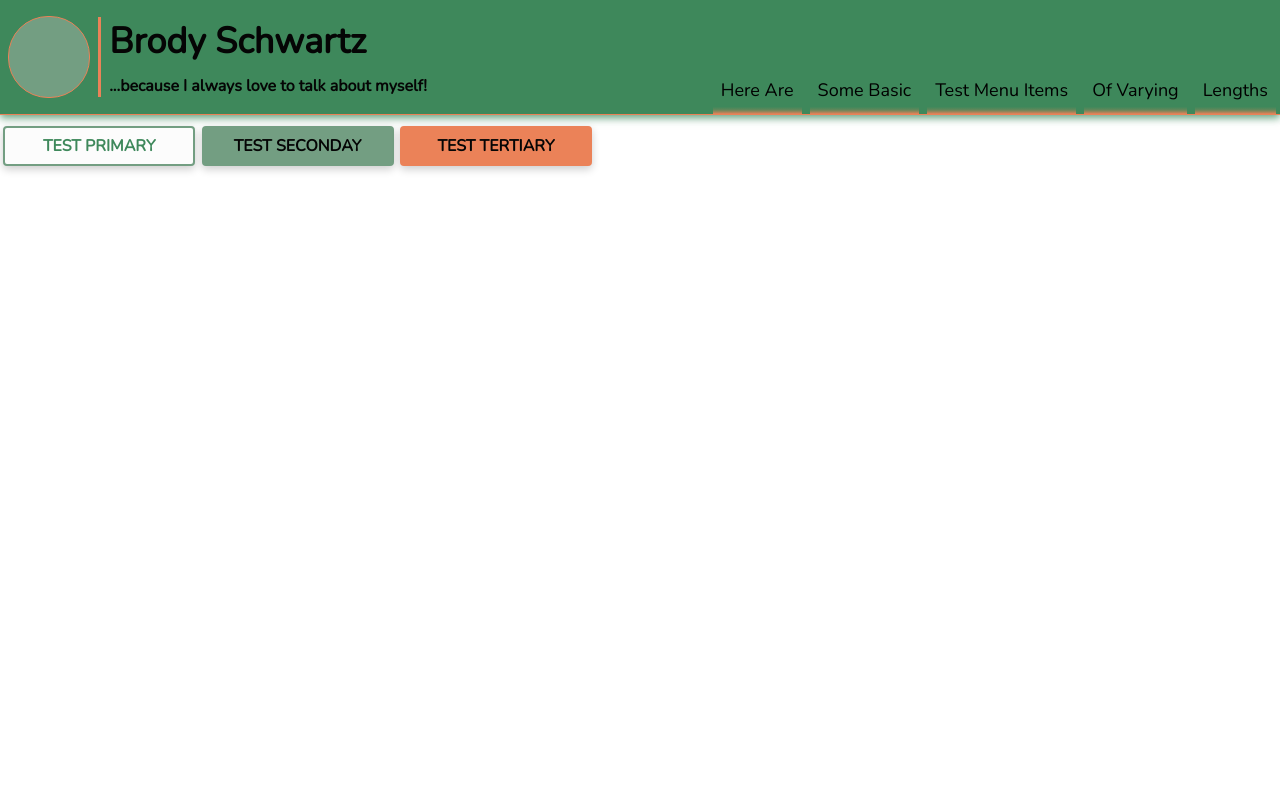
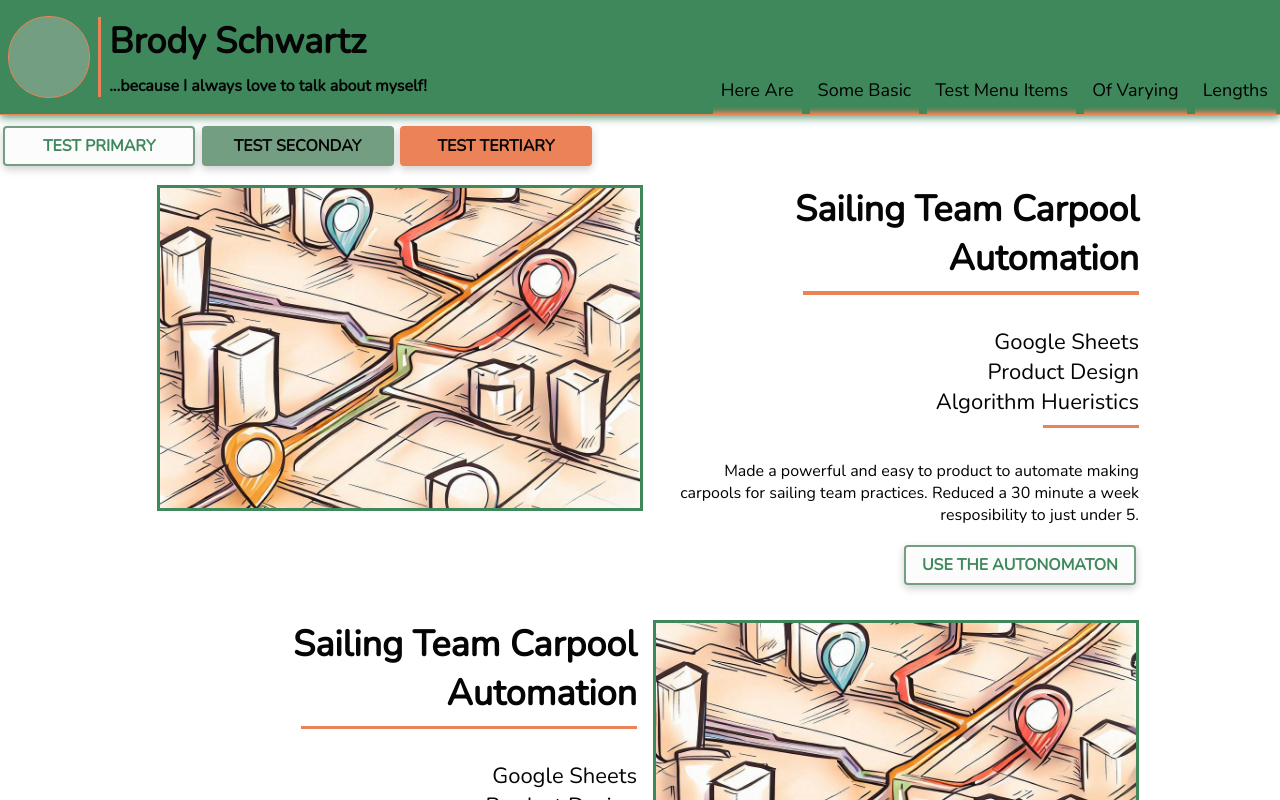
Before and after one commit to brodyschwar/brodyschwar.github.io, a React (Create React App) app: page / in a window 1280 px wide. Shown: the top 800 px of the page. Built offline with nearby package versions, Linux system fonts and the light colour scheme.

Commit message:
finished first draft of project cards

```diff
--- a/src/App.tsx
+++ b/src/App.tsx
@@ -2,6 +2,8 @@ import React from 'react';
 import SquareButton from './components/buttons/SquareButton';
 import './App.css';
 import Header from './components/header';
+import ProjectCard from './components/projectCard';
+import { CAR_POOL_PROJECT } from './data/projects';
 
 function App() {
   return (
@@ -11,6 +13,8 @@ function App() {
       <SquareButton primary>Test Primary</SquareButton>
       <SquareButton secondary>Test Seconday</SquareButton>
       <SquareButton tertiary>Test Tertiary</SquareButton>
+      <ProjectCard {...CAR_POOL_PROJECT}/>
+      <ProjectCard reverse {...CAR_POOL_PROJECT}/>
     </div>
     </>
   );
--- a/src/components/buttons/SquareButton/index.tsx
+++ b/src/components/buttons/SquareButton/index.tsx
@@ -57,10 +57,10 @@ const buttonStyle: ButtonStyles = {
 
 
 const StyledButton = styled.button<StyledButtonProps>`
-    padding: 0.2rem;
+    padding: 0.1rem 1rem;
     margin: 0.2rem;
     height: 2.5rem;
-    width: 12rem;
+    min-width: 12rem;
     background-color: ${ (props) => buttonStyle[props.type]['backgroundColor'] };
     color: ${ (props) => buttonStyle[props.type]['textColor'] };
     border: 2px solid ${ (props) => buttonStyle[props.type]['borderColor'] };
--- /dev/null
+++ b/src/components/projectCard/index.tsx
@@ -0,0 +1,107 @@
+import React from 'react';
+import { styled } from 'styled-components';
+import { lightTheme, screenSize } from '../../themes/themes';
+import ProjectImage from './projectImage';
+import SquareButton from '../buttons/SquareButton';
+import { ImageProps } from '../../data/types';
+
+export interface ProjectCardProps {
+    reverse?: boolean,
+    projectTitle: string,
+    skills: string[],
+    description: string,
+    buttonLabel: string,
+    img: ImageProps
+}
+
+const Wrapper = styled.div<{ $isreverse: boolean }>`
+    display: flex;
+    justify-content: center;
+    width: 100%;
+    padding: 0.5rem;
+
+    @media (max-width: ${ screenSize.medium }) {
+        flex-direction: ${ props => props.$isreverse ? 'column-reverse' : 'column'};
+        align-items: center;
+    }
+`
+
+const CardTitle = styled.h4`
+    font-family: ${ lightTheme.primaryFont };
+    font-weight: 800;
+    font-size: 36px;
+    color: ${ lightTheme.textColor };
+    margin: 0;
+    text-align: right;
+
+    @media (max-width: ${ screenSize.small }) {
+        font-size: 30px;
+    }
+`
+
+const SkillTag = styled.h6`
+    font-family: ${ lightTheme.primaryFont };
+    font-size: 22px;
+    font-weight: 200;
+    margin: 0;
+    color: ${ lightTheme.textColor };
+
+    @media (max-width: ${ screenSize.small }) {
+        font-size: 18px;
+    }
+`
+
+const InfoSection = styled.div`
+    display: flex;
+    width: 100%;
+    max-width: 30rem;
+    flex-direction: column;
+    align-items: flex-end;
+    padding: 0;
+    margin: 0.5rem;
+`
+
+const Description = styled.p`
+    font-family: ${ lightTheme.primaryFont };
+    font-size: 16px;
+    text-align: right;
+    margin: 0 0 1rem 0;
+`
+const Spacer = styled.span`
+    height: 0.2rem;
+    width: 70%;
+    background-color: ${ lightTheme.tertiaryColor };
+    margin: 0.5rem 0 2rem 0;
+`
+
+const demoSkills: string[] = ["python", "c#", "google-sheets"]
+
+const ProjectCard: React.FC<ProjectCardProps> = ({reverse, projectTitle, skills, description, buttonLabel, img}) => {
+    const isReverse: boolean = !!reverse;
+    return (
+        <Wrapper $isreverse={isReverse}>
+            { !isReverse && <ProjectImage {...img}/>}
+            <InfoSection>
+                <CardTitle>
+                    {projectTitle}
+                </CardTitle>
+                <Spacer/>
+                { skills.map((skill) => (
+                    <SkillTag key={skill}>
+                        {skill}
+                    </SkillTag>
+                ))}
+                <Spacer style={ { width: "20%" } }/>
+                <Description>
+                    {description}
+                </Description>
+                <SquareButton primary>
+                    {buttonLabel}
+                </SquareButton>
+            </InfoSection>
+            { isReverse && <ProjectImage {...img}/>}
+        </Wrapper>
+    );
+}
+
+export default ProjectCard;
--- /dev/null
+++ b/src/components/projectCard/projectImage/index.tsx
@@ -0,0 +1,23 @@
+import React from 'react';
+import { styled } from 'styled-components';
+import { lightTheme } from '../../../themes/themes';
+import { ImageProps } from '../../../data/types';
+
+
+const StyledImage = styled.div`
+    width: 100%;
+    height: 20rem;
+    max-width: 30rem;
+    margin: 0.5rem;
+    background-size: cover;
+    background-position: center;
+    border: 0.2rem solid ${ lightTheme.secondaryColor };
+`
+
+const ProjectImage: React.FC<ImageProps> = ({img}) => {
+    return (
+        <StyledImage style={{backgroundImage: `url("${img}")`}}/>
+    );
+}
+
+export default ProjectImage;
--- /dev/null
+++ b/src/data/projects.tsx
@@ -0,0 +1,13 @@
+import { ProjectCardProps } from "../components/projectCard";
+import car_sketch from "../assets/carpool_sketch.jpg"
+
+export const CAR_POOL_PROJECT: ProjectCardProps = {
+    projectTitle: "Sailing Team Carpool Automation",
+    skills: ["Google Sheets", "Product Design", "Algorithm Hueristics"],
+    description: "Made a powerful and easy to product to automate making carpools for sailing team practices. Reduced a 30 minute a week resposibility to just under 5.",
+    buttonLabel: "Use the Autonomaton",
+    img: {
+        img: car_sketch,
+        alt: "simple map of city with markers and a choral colored lined route connecting them sketch art."
+    }
+}
--- /dev/null
+++ b/src/data/types.tsx
@@ -0,0 +1,5 @@
+export interface ImageProps {
+    img: string,
+    tooltip?: string,
+    alt: string,
+}
--- a/src/themes/themes.tsx
+++ b/src/themes/themes.tsx
@@ -12,3 +12,8 @@ export const darkTheme = {
     textColor: lightTheme.backgroundColor,
     backgroundColor: lightTheme.secondaryColor,
 };
+
+export const screenSize = {
+    small: "512px",
+    medium: "1024px"
+}
```
Also changed, not shown: src/assets/carpool_sketch.jpg (added), src/assets/logo512.png (renamed from public/logo512.png).
